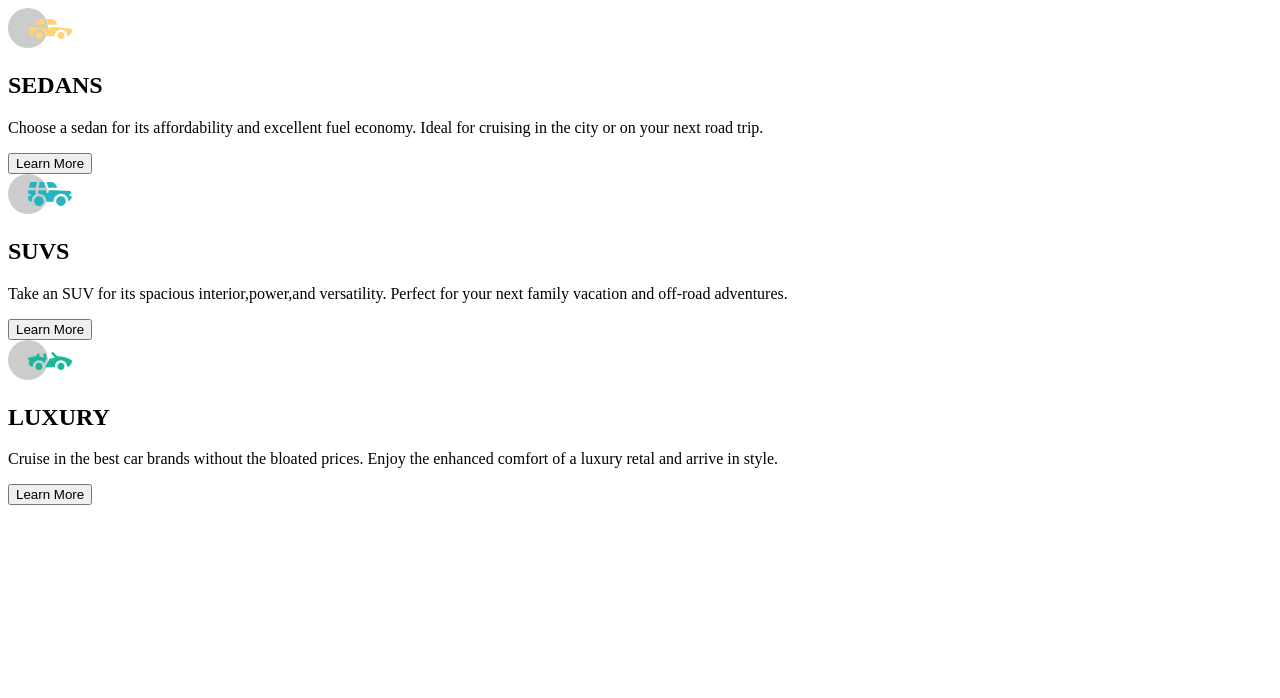
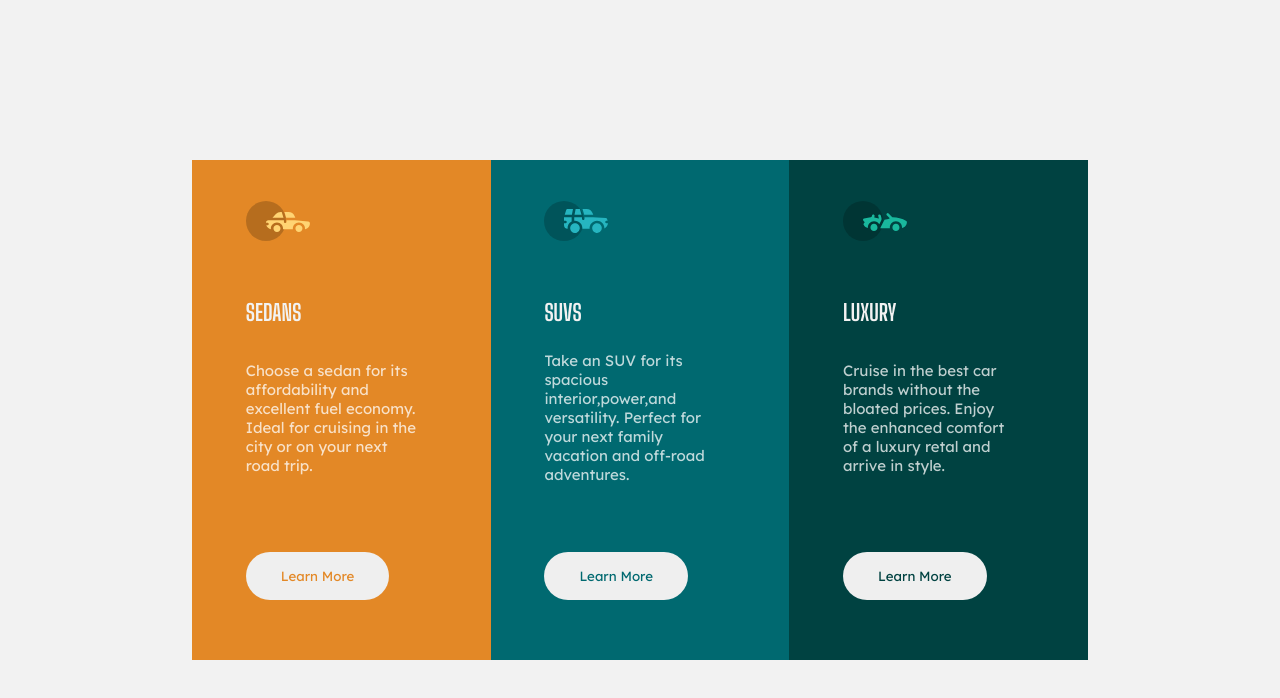
Before and after one commit to meriamBenaliFellague/3-columnPreviewCardComponent, a plain HTML site: page index.html in a window 1280 px wide. Drawn offline with Linux system fonts and the light colour scheme.

Commit message:
update project

```diff
--- a/index.html
+++ b/index.html
@@ -5,6 +5,7 @@
   <meta name="viewport" content="width=device-width, initial-scale=1.0">
   <link rel="icon" type="image/png" sizes="32x32" href="./images/favicon-32x32.png">
   <title>Frontend Mentor | 3-column preview card component</title>
+  <link rel="stylesheet" href="style.css">
 </head>
 <body>
   <main>
--- /dev/null
+++ b/style.css
@@ -0,0 +1,99 @@
+@import url('https://fonts.googleapis.com/css2?family=Big+Shoulders+Display:wght@700&family=Lexend+Deca&display=swap');
+
+:root{
+   /*colors*/
+   --Bright-orange: hsl(31, 77%, 52%);
+   --Dark-cyan: hsl(184, 100%, 22%);
+   --Very-dark-cyan: hsl(179, 100%, 13%);
+   --Transparent-white: hsla(0, 0%, 100%, 0.75);
+   --Very-light-gray: hsl(0, 0%, 95%);
+
+   /*fonts*/
+   --font-size : 15px;
+   --font-family-txt : "Lexend Deca", sans-serif;
+   --font-Weights-txt : 400;
+   --font-family-titel : "Big Shoulders Display", sans-serif;
+   --font-Weights-titel : 700;
+}
+
+*{
+    margin: 0;
+    padding: 0;
+}
+
+body{
+    background-color: var(--Very-light-gray);
+    height: 100vh;
+    width: 100vw;
+    font-size: var(--font-size);
+    display: grid;
+    grid-template-columns: 15% 70% 15%;
+    grid-template-rows: 20% 60% 20%;
+}
+
+main{
+    grid-row-start: 2;
+    grid-column-start: 2;
+    display: grid;
+    grid-template-columns: 1fr 1fr 1fr;
+    grid-template-rows: 500px;
+    border-radius: 25px;
+}
+
+section{
+    padding-left: 18%;
+    display: grid;
+    grid-template-rows: 122.5px 60px 150px 166.5px;
+}
+
+.img , .title{
+    display: grid;
+    place-items: center start;
+    color: var(--Very-light-gray);
+    font-family: var(--font-family-titel);
+}
+
+.txt{
+    display: grid;
+    place-items: center start;
+    max-width: 175px;
+    color: var(--Transparent-white);
+    font-family: var(--font-family-txt);
+}
+
+.btn{
+    display: grid;
+    place-items: center start;
+}
+
+button{
+    padding-inline: 35px;
+    padding-block: 16px;
+    border-radius: 25px;
+    border: 1px;
+}
+
+.section1 > .btn > button{
+    color: var(--Bright-orange);
+    font-family: var(--font-family-txt);
+}
+
+.section2 > .btn > button{
+    color: var(--Dark-cyan);
+    font-family: var(--font-family-txt);
+}
+
+.section3 > .btn > button{
+    color: var(--Very-dark-cyan);
+    font-family: var(--font-family-txt);
+}
+
+.section1{
+    background-color: var(--Bright-orange);
+}
+.section2{
+    background-color: var(--Dark-cyan);
+}
+.section3{
+    background-color: var(--Very-dark-cyan);
+}
```
